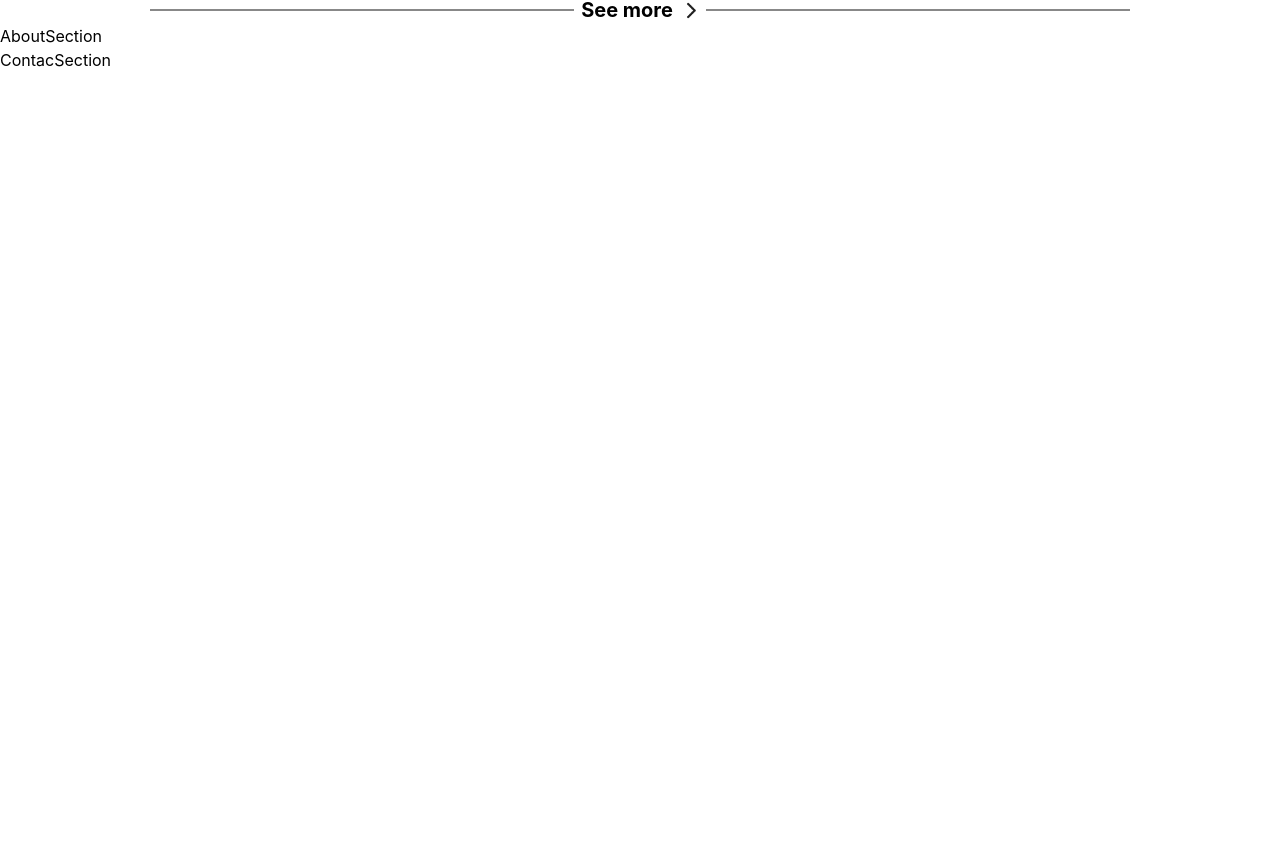
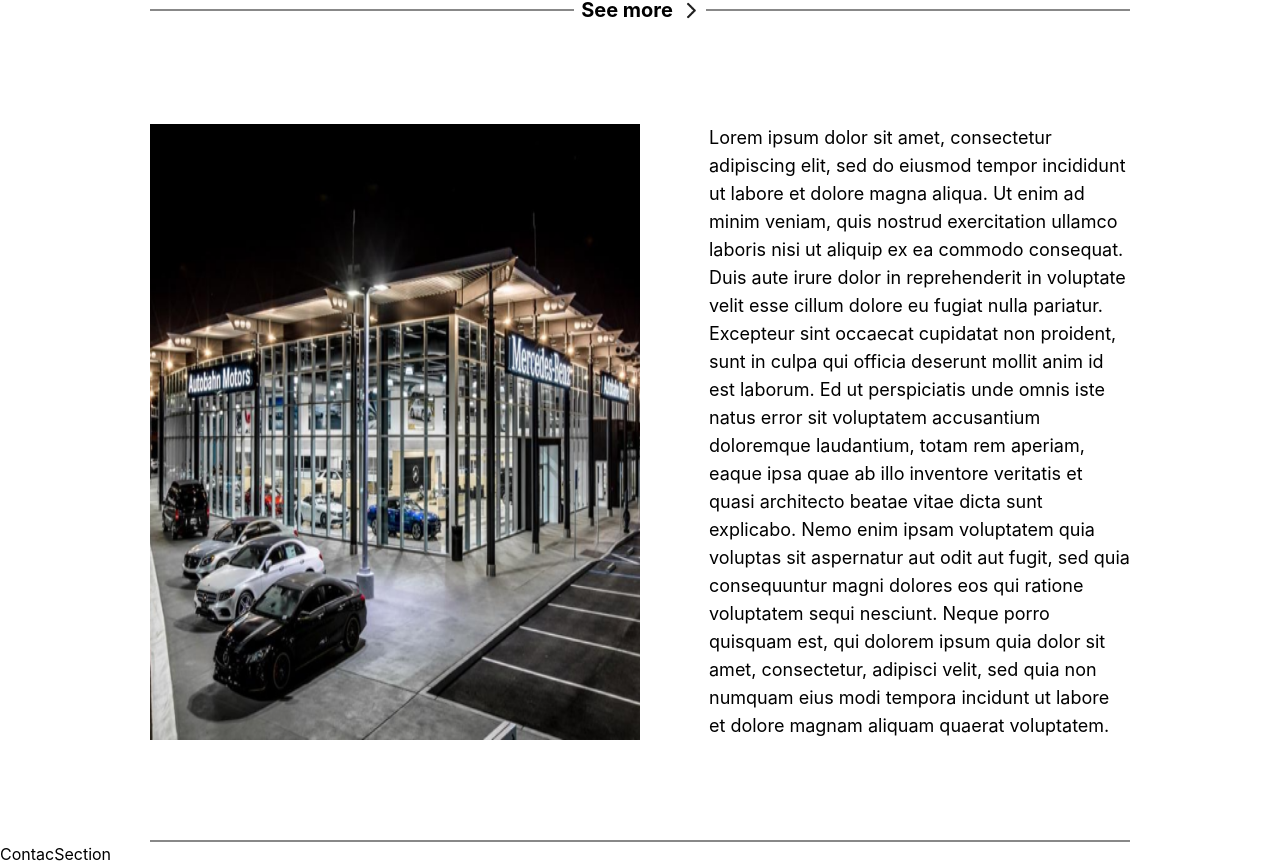
Before and after one commit to MuhammedSarajlic/car-dealership-wp, a React (Create React App) app in the folder client/: page / in a window 1280 px wide. Shown: the part 1598-2464 px from the top of the page. Before the commit the page ends 1670 px from the top, so only its background shows below. Built offline with nearby package versions, Linux system fonts and the light colour scheme.

Commit message:
Feat: about us section

```diff
--- a/client/src/components/AboutSection.jsx
+++ b/client/src/components/AboutSection.jsx
@@ -1,7 +1,33 @@
 import React from "react";
+import about_img from "../images/AboutSectionImages/about_img.png";
 
 const AboutSection = () => {
-  return <div>AboutSection</div>;
+  return (
+    <div className="w-full h-full mt-100 px-150">
+      <div className="w-full h-full flex mb-100">
+        <img src={about_img} alt="" className="w-1/2 mr-69" />
+        <p className="text-lg">
+          Lorem ipsum dolor sit amet, consectetur adipiscing elit, sed do
+          eiusmod tempor incididunt ut labore et dolore magna aliqua. Ut enim ad
+          minim veniam, quis nostrud exercitation ullamco laboris nisi ut
+          aliquip ex ea commodo consequat. Duis aute irure dolor in
+          reprehenderit in voluptate velit esse cillum dolore eu fugiat nulla
+          pariatur. Excepteur sint occaecat cupidatat non proident, sunt in
+          culpa qui officia deserunt mollit anim id est laborum. Ed ut
+          perspiciatis unde omnis iste natus error sit voluptatem accusantium
+          doloremque laudantium, totam rem aperiam, eaque ipsa quae ab illo
+          inventore veritatis et quasi architecto beatae vitae dicta sunt
+          explicabo. Nemo enim ipsam voluptatem quia voluptas sit aspernatur aut
+          odit aut fugit, sed quia consequuntur magni dolores eos qui ratione
+          voluptatem sequi nesciunt. Neque porro quisquam est, qui dolorem ipsum
+          quia dolor sit amet, consectetur, adipisci velit, sed quia non numquam
+          eius modi tempora incidunt ut labore et dolore magnam aliquam quaerat
+          voluptatem.
+        </p>
+      </div>
+      <div className="w-full h-0.5 px-150 bg-grayline"></div>
+    </div>
+  );
 };
 
 export default AboutSection;
--- a/client/tailwind.config.js
+++ b/client/tailwind.config.js
@@ -8,6 +8,7 @@ module.exports = {
         15: "15px",
         25: "25px",
         32: "32px",
+        50: "50px",
         69: "69px",
         82: "82px",
         100: "100px",
```
Also changed, not shown: client/src/images/AboutSectionImages/about_img.png (added).
